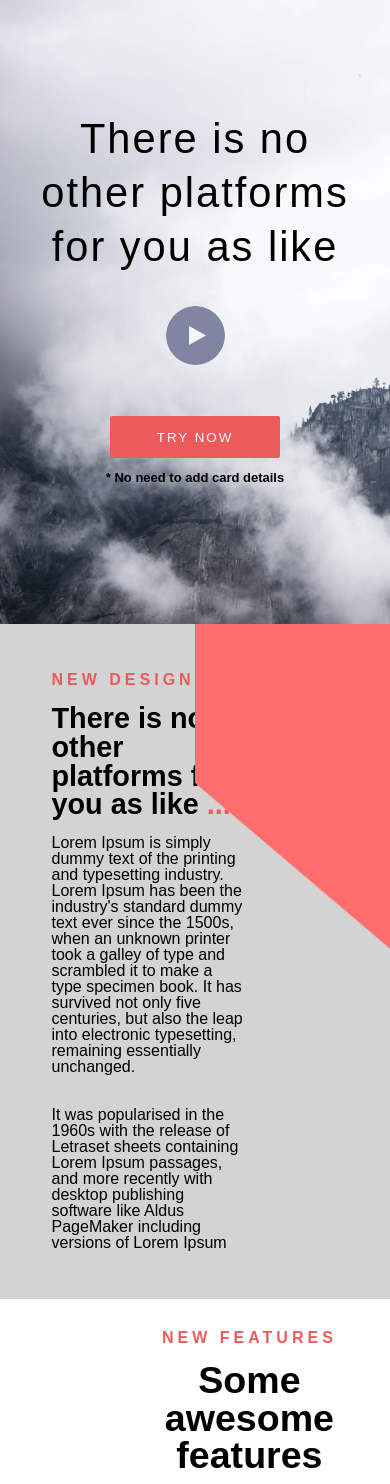
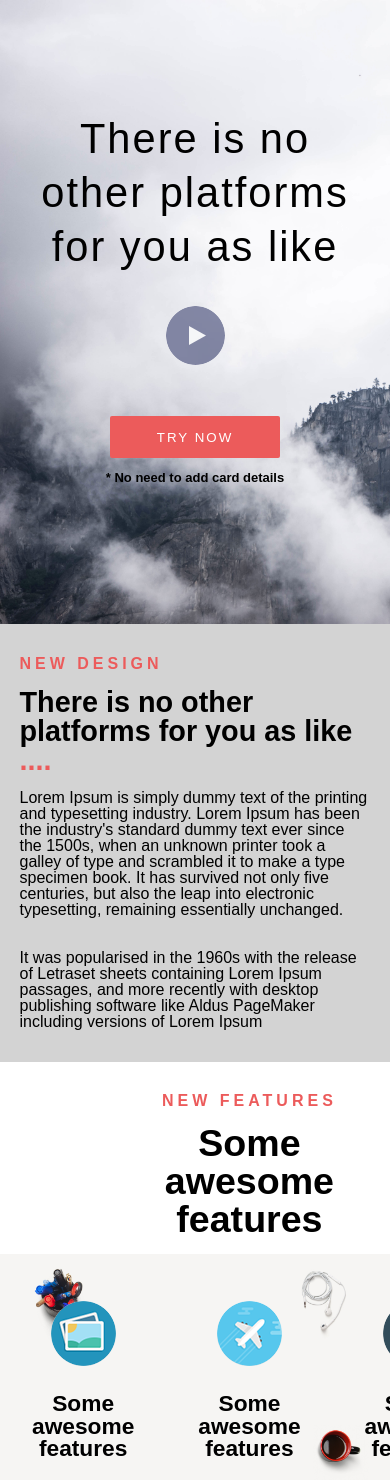
Before and after one commit to ehsanh06/dummy-marketing, a React (Create React App) app in the folder dummy-marketing/: page / in a window 390 px wide. Shown: the top 1484 px of the page. Built offline with nearby package versions, Linux system fonts and the light colour scheme; a web font is replaced by a local one.

Commit message:
responsive styling for section.design complete

```diff
--- a/dummy-marketing/src/component/App.css
+++ b/dummy-marketing/src/component/App.css
@@ -227,7 +227,19 @@
 
     }
 }
-
+@media screen and (max-width: 425px) {
+    section.design div.container {
+        display: block;
+    }
+    section.design div.container div.text-container {
+        width: 90%;
+        padding: 1em;
+        margin: 0 auto;
+    }
+    section.design div#accent-container {
+        display: none;
+    }
+}
 /*
     Features
 */
```
